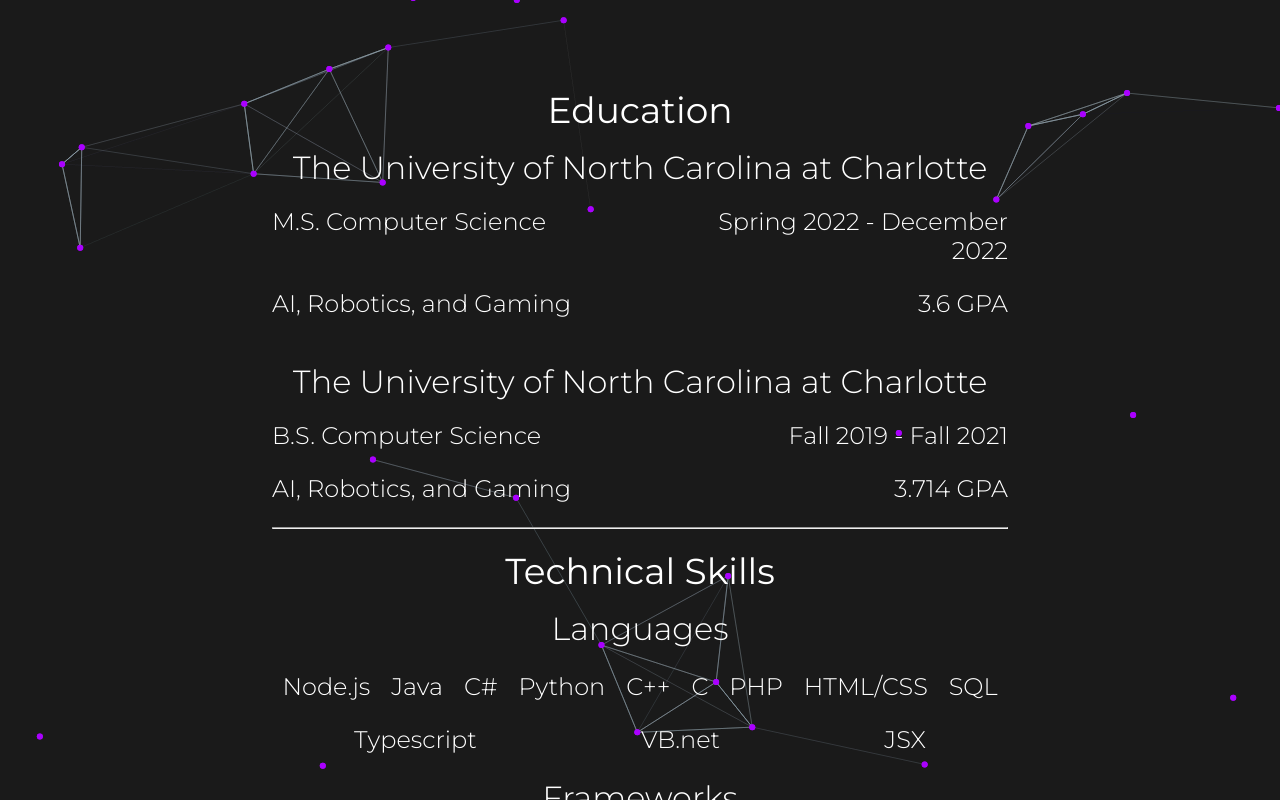
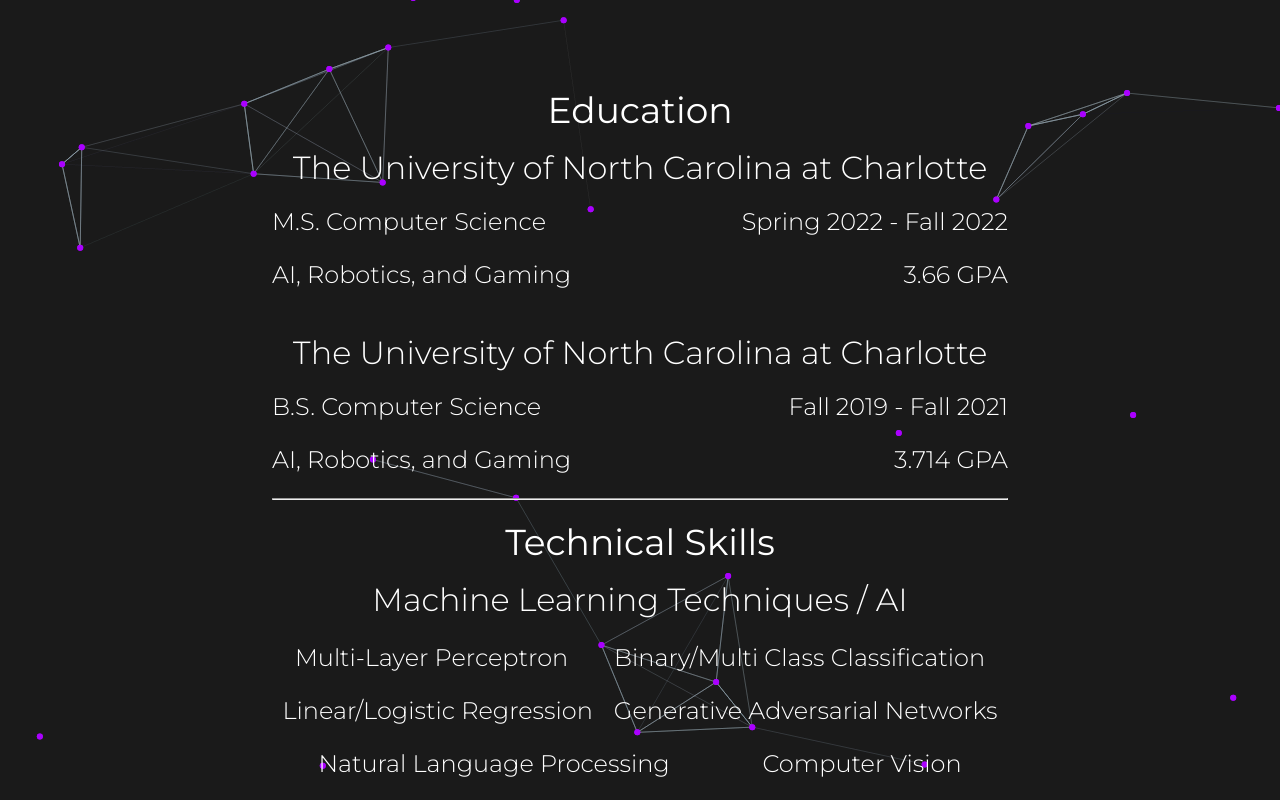
Before and after one commit to Thomasc33/Thomasc.tech, a React (Create React App) app: page /about in a window 1280 px wide. Built offline with nearby package versions, Linux system fonts and the light colour scheme.

Commit message:
gpa update, added machine learning/ai category

```diff
--- a/src/Data/projects.json
+++ b/src/Data/projects.json
@@ -225,10 +225,10 @@
         "description": "A collection and visualization of UNC Charlotte's Research and Faculty. Created for my capstone project in ITCS 4155 (Adv. Software Engineering)."
     },
     {
-        "title": "Asset Tracker",
+        "title": "C-Track",
         "subtitle": "Asset Tracking Webapp",
-        "timeframe": "Fall 2021",
-        "organization": "Computer Pro's on Call",
+        "timeframe": "Fall 2021 - Current",
+        "organization": "MDCentric",
         "links": [
             {
                 "href": "https://github.com/Tcarr9442/Asset-Tracking-Frontend",
@@ -269,6 +269,6 @@
                 "stars": 1
             }
         ],
-        "description": "A real time updating webapp with asset tracking and hourly tracking. Reports on daily dollars generated by each user in a reports section. In depth permissions with customization of all attributes of the site. Designed for internal use at Computer Pro's on Call."
+        "description": "A real time updating webapp with asset tracking and hourly tracking. Reports on daily dollars generated by each user in a reports section. In depth permissions with customization of all attributes of the site. Designed for internal use at MDCentric (formerly Computer Pro's on Call.)"
     }
 ]
--- a/src/Data/skills.json
+++ b/src/Data/skills.json
@@ -1,4 +1,62 @@
 {
+    "machineLearning": [
+        {
+            "label": "Multi-Layer Perceptron",
+            "hint": "tooltip_placeholder"
+        },
+        {
+            "label": "Binary/Multi Class Classification",
+            "hint": "tooltip_placeholder"
+        },
+        {
+            "label": "Linear/Logistic Regression",
+            "hint": "tooltip_placeholder"
+        },
+        {
+            "label": "Generative Adversarial Networks",
+            "hint": "tooltip_placeholder"
+        },
+        {
+            "label": "Natural Language Processing",
+            "hint": "tooltip_placeholder"
+        },
+        {
+            "label": "Computer Vision",
+            "hint": "tooltip_placeholder"
+        },
+        {
+            "label": "Reinforcement Learning",
+            "hint": "tooltip_placeholder"
+        },
+        {
+            "label": "Clustering",
+            "hint": "tooltip_placeholder"
+        },
+        {
+            "label": "Dimensionality Reduction",
+            "hint": "tooltip_placeholder"
+        },
+        {
+            "label": "Recurrent Neural Network",
+            "hint": "tooltip_placeholder"
+        },
+        {
+            "label": "Long Short Term Memory",
+            "hint": "tooltip_placeholder"
+        },
+        {
+            "label": "Bayesian Networks",
+            "hint": "tooltip_placeholder"
+        },
+        {
+            "label": "Informed Search",
+            "hint": "tooltip_placeholder"
+        },
+        {
+            "label": "Robotics Obstacle Avoidance",
+            "hint": "tooltip_placeholder"
+        }
+    ],
     "languages": [
         {
             "label": "Node.js",
--- a/src/Pages/About.js
+++ b/src/Pages/About.js
@@ -1,5 +1,5 @@
 import React from 'react';
-const { languages, frameworks, webServices, ide, operatingSystems, misc } = require('../Data/skills.json')
+const { languages, frameworks, webServices, ide, operatingSystems, misc, machineLearning } = require('../Data/skills.json')
 function AboutPage(props) {
     let headerHeight = document.getElementById('HeaderNavBar')
     if (headerHeight && headerHeight[0] && headerHeight[0].offsetHeight) headerHeight = headerHeight[0].offsetHeight
@@ -12,12 +12,12 @@
             <div className='break' />
             <span className='InlineText'>
                 <p className='Left' >M.S. Computer Science</p>
-                <p className='Right'>Spring 2022 - December 2022</p>
+                <p className='Right'>Spring 2022 - Fall 2022</p>
             </span>
             <div className='break' />
             <span className='InlineText'>
                 <p className='Left' >AI, Robotics, and Gaming</p>
-                <p className='Right'>3.6 GPA</p>
+                <p className='Right'>3.66 GPA</p>
             </span>
             <div className='break' style={{ padding: '1rem' }} />
             <h3>The University of North Carolina at Charlotte</h3>
@@ -33,6 +33,10 @@
             </span>
             <hr />
             <h2>Technical Skills</h2>
+            <div className='break' />
+            <h3>Machine Learning Techniques / AI</h3>
+            <div className='break' />
+            {machineLearning.map(m => renderSkill(m))}
             <div className='break' />
             <h3>Languages</h3>
             <div className='break' />
```
Also changed, not shown: 1 other file (tests, documents, lock files or other folders).
